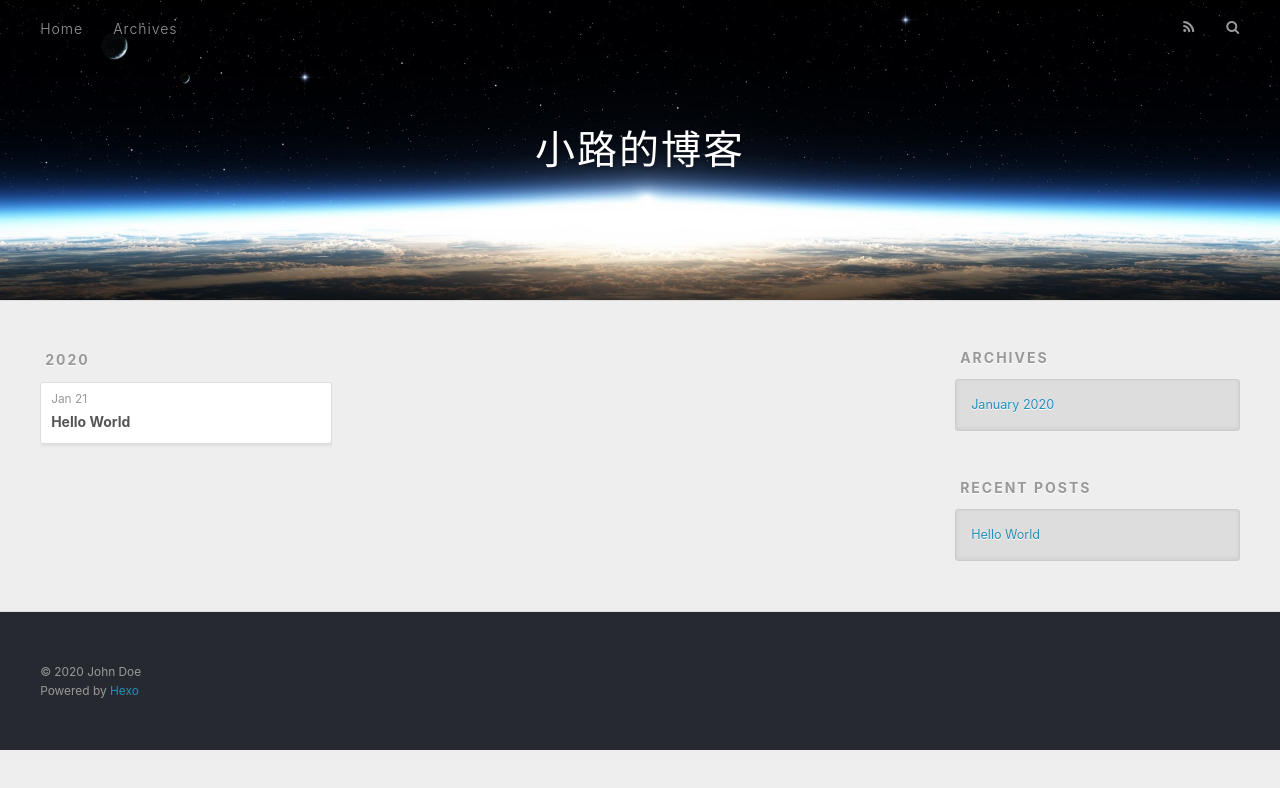
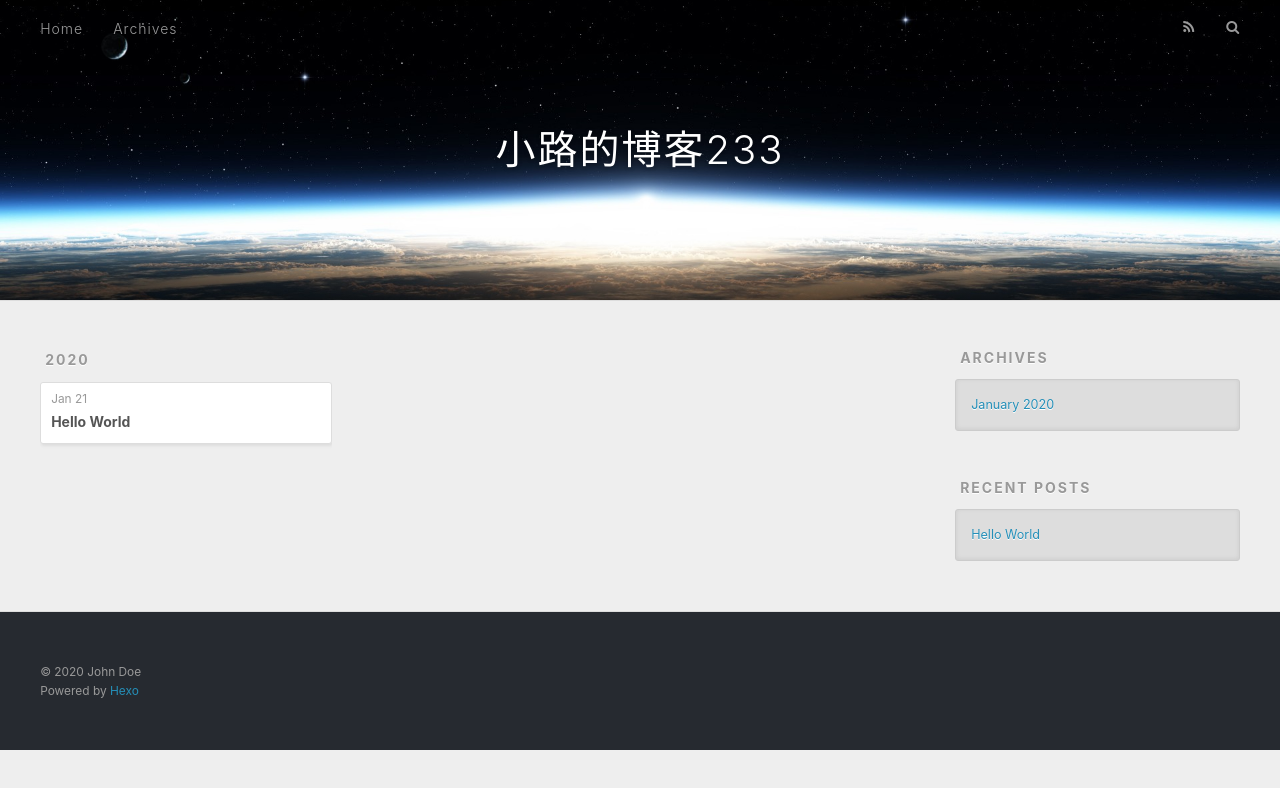
Before and after one commit to hfutpath/PATH.github.io, a plain HTML site: page archives/2020/01/index.html in a window 1280 px wide. Drawn offline with nearby package versions, Linux system fonts and the light colour scheme.

Commit message:
Site updated: 2020-01-21 20:58:25

```diff
--- a/archives/2020/01/index.html
+++ b/archives/2020/01/index.html
@@ -5,17 +5,17 @@
 
 
 
-  <title>Archives: 2020/1 | 小路的博客</title>
+  <title>Archives: 2020/1 | 小路的博客233</title>
   <meta name="viewport" content="width=device-width, initial-scale=1, maximum-scale=1">
   <meta property="og:type" content="website">
-<meta property="og:title" content="小路的博客">
+<meta property="og:title" content="小路的博客233">
 <meta property="og:url" content="path.github.io.git/archives/2020/01/index.html">
-<meta property="og:site_name" content="小路的博客">
+<meta property="og:site_name" content="小路的博客233">
 <meta property="og:locale" content="en_US">
 <meta property="article:author" content="John Doe">
 <meta name="twitter:card" content="summary">
 
-    <link rel="alternate" href="/atom.xml" title="小路的博客" type="application/atom+xml">
+    <link rel="alternate" href="/atom.xml" title="小路的博客233" type="application/atom+xml">
 
 
     <link rel="icon" href="/favicon.png">
@@ -36,7 +36,7 @@
   <div id="header-outer" class="outer">
     <div id="header-title" class="inner">
       <h1 id="logo-wrap">
-        <a href="/" id="logo">小路的博客</a>
+        <a href="/" id="logo">小路的博客233</a>
       </h1>
 
     </div>
```
Also changed, not shown: 2020/01/21/hello-world/index.html (+4 -4 lines), archives/2020/index.html (+5 -5 lines), archives/index.html (+5 -5 lines), index.html (+5 -5 lines).
